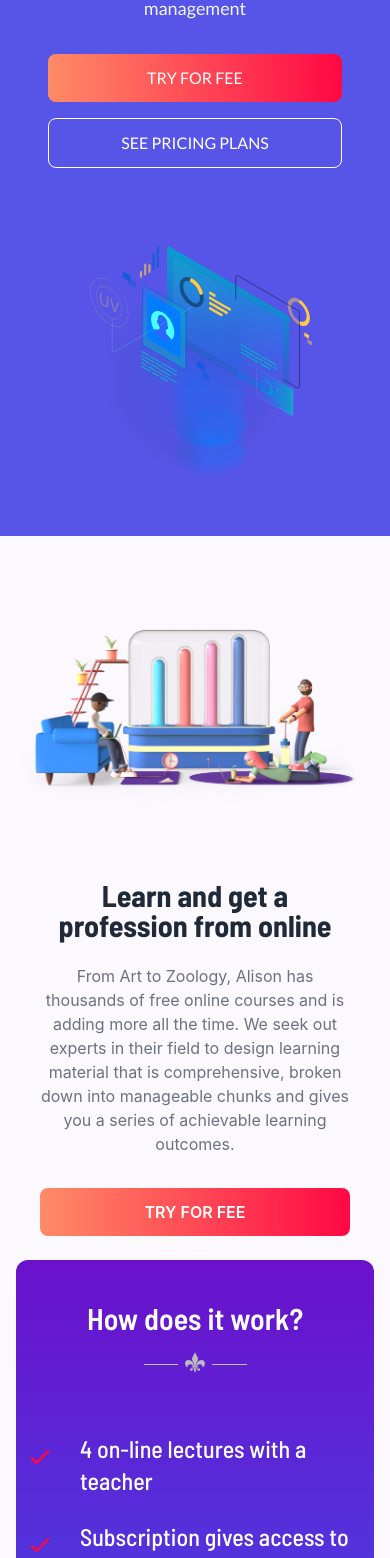
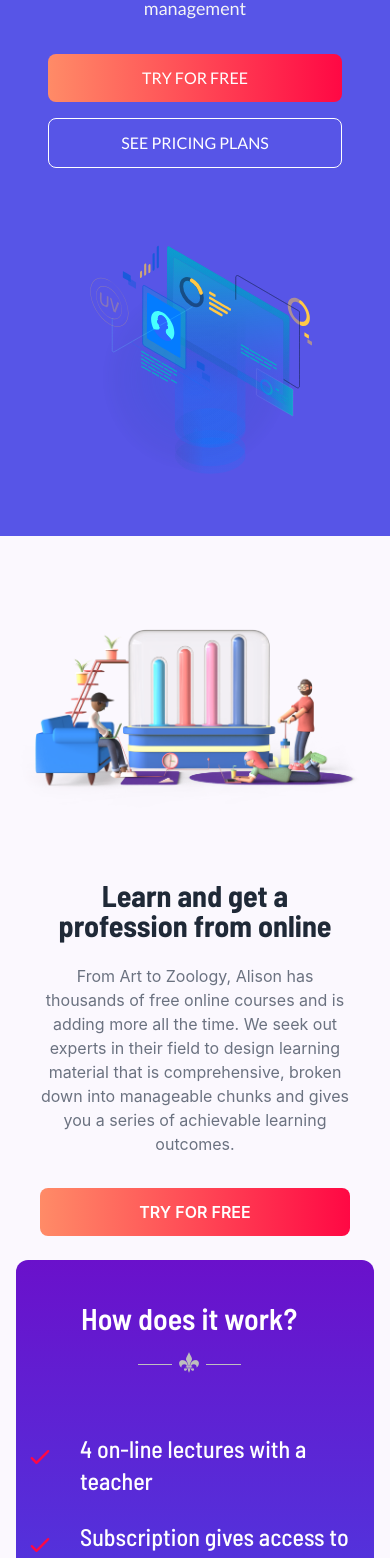
Before and after one commit to mitaly-dev/TeachTech-clients-side, a React (Create React App) app: page / in a window 390 px wide. Shown: the part 432-1990 px from the top of the page. Built offline with nearby package versions, Linux system fonts and the light colour scheme; no server answers.

Commit message:
check responsive

```diff
--- a/src/Pages/Home/GetUpdate.js
+++ b/src/Pages/Home/GetUpdate.js
@@ -14,8 +14,8 @@ const GetUpdate = () => {
                 <h1 className="text-[33px] sm:text-5xl antialiased font-semibold leading-none text-center ">Get Our Updates</h1>
                 <p className="pt-2 pb-5 text-xl antialiased text-center ">Find out about events and other news</p>
                 <div className="flex flex-row md:w-8/12 lg:w-6/12 m-auto">
-                    <input type="text" placeholder="Enter your email" className="outline-none px-5 p-3 rounded-l-lg sm:w-2/3" />
-                    <button type="button" className="w-2/5 p-3 font-semibold rounded-r-lg sm:w-1/3  bg-gradient-to-r from-[#ff8b67] to-[#ff0844] text-white">Subscribe</button>
+                    <input type="text" placeholder="Enter your email" className="text-gray-600 outline-none px-5 p-3 rounded-l-lg sm:w-2/3" />
+                    <button type="button" className="w-2/5 p-3 font-semibold rounded-r-lg sm:w-1/3  bg-gradient-to-r from-[#ff8b67] to-[#ff0844] hover:to-[#ff8b67] hover:from-[#ff0844] text-white">Subscribe</button>
                 </div>
             </div>
           </div>
--- a/src/Pages/Home/Home.js
+++ b/src/Pages/Home/Home.js
@@ -31,7 +31,7 @@ const Home = () => {
                         <br className="hidden md:inline lg:hidden"/>in various fields: programming, photography, marketing and management
                     </p>
                     <div className="flex flex-col space-y-4 sm:items-center sm:justify-center sm:flex-row sm:space-y-0 sm:space-x-4 lg:justify-start">
-                        <Link rel="noopener noreferrer" to="/courses" className="px-8 py-3 rounded-lg  bg-gradient-to-r from-[#ff8b67] to-[#ff0844] border-[#ff0844] text-white uppercase">Try for fee</Link>
+                        <Link to="/register" className="px-8 py-3 rounded-lg  bg-gradient-to-r from-[#ff8b67] to-[#ff0844] border-[#ff0844] text-white uppercase">Try for free</Link>
                         <Link rel="noopener noreferrer" to="/" className="px-8 py-3 border rounded-lg hover:bg-gradient-to-r from-[#ff8b67] to-[#ff0844]  text-white hover:text-white hover:border-[#ff0844] border-white uppercase">See pricing plans</Link>
                     </div>
                 </div>
--- a/src/Pages/Home/HowDoesWork.js
+++ b/src/Pages/Home/HowDoesWork.js
@@ -8,7 +8,7 @@ const HowDoesWork = () => {
            <section className="bg-gradient-to-b from-[#6a11cb] to-[#2575fc] text-white rounded-xl">
                 <div className="container max-w-xl py-10 mx-auto lg:px-8 lg:max-w-7xl">
                     <div className="grid lg:gap-8 lg:grid-cols-2 lg:items-center">
-                        <div>
+                        <div className='pr-3'>
                         <Title title="How does it work?"></Title>
                             <div className=" space-y-6">
                                 <div className="flex">
--- a/src/Pages/Home/ProfessionOnline.js
+++ b/src/Pages/Home/ProfessionOnline.js
@@ -17,7 +17,7 @@ const ProfessionOnline = () => {
                         <br className="hidden md:inline lg:hidden"/> We seek out experts in their field to design learning material that is comprehensive, broken down into manageable chunks and gives you a series of achievable learning outcomes.
                     </p>
                     <div className="flex flex-col space-y-4 sm:items-center sm:justify-center sm:flex-row sm:space-y-0 sm:space-x-4 lg:justify-start">
-                        <Link rel="noopener noreferrer" href="#" className="bg-gradient-to-r from-[#ff8b67] to-[#ff0844] hover:bg-gradient-to-r hover:from-[#ff0844] hover:to-[#ff8b67] px-8 py-3 font-semibold rounded-lg text-white uppercase">Try For Fee</Link>
+                        <Link to="/register" className="bg-gradient-to-r from-[#ff8b67] to-[#ff0844] hover:bg-gradient-to-r hover:from-[#ff0844] hover:to-[#ff8b67] px-8 py-3 font-semibold rounded-lg text-white uppercase">Try For Free</Link>
                     </div>
                 </div>
             </div>
--- a/src/Pages/User/ResetPasswordModal/ResetPasswordModal.js
+++ b/src/Pages/User/ResetPasswordModal/ResetPasswordModal.js
@@ -28,13 +28,13 @@ const ResetPasswordModal = () => {
         <input type="checkbox" id="my-modal-6" className="modal-toggle" />
             <div className="modal modal-bottom sm:modal-middle">
             <div className="modal-box">
-                <h3 className="font-bold text-lg">Please submit your email address :</h3>
+                <h3 className="font-bold text-lg">Type your email address :</h3>
                 <input onChange={getEmail} type="email" className='py-3 px-3 border outline-none border-[#d87033] rounded-lg mt-5 w-full'/>
                 <div className="modal-action">
-                <div className='flex items-center'>
-                <label htmlFor="my-modal-6" className="cursor-pointer text-white font-semibold bg-gradient-to-r from-[#ff8b67] to-[#ff0844] py-2 px-5 rounded-lg border-none mr-2">X</label>
-                <label  onClick={resetPasswordHandle} htmlFor="my-modal-6" className="cursor-pointer text-white font-semibold bg-gradient-to-r from-[#ff8b67] to-[#ff0844] py-2 px-7 rounded-lg border-none">reset</label>
-                </div>
+                    <div className='flex items-center'>
+                        <label htmlFor="my-modal-6" className="cursor-pointer text-white font-semibold bg-gradient-to-r from-[#ff8b67] to-[#ff0844] py-2 px-5 rounded-lg border-none mr-2">X</label>
+                        <label  onClick={resetPasswordHandle} htmlFor="my-modal-6" className="cursor-pointer text-white font-semibold bg-gradient-to-r from-[#ff8b67] to-[#ff0844] py-2 px-7 rounded-lg border-none">Reset</label>
+                    </div>
                 </div>
             </div>
             </div>
```
